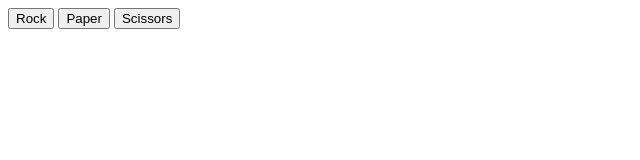
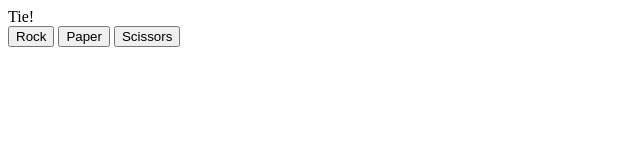
Before and after one commit to khalilcode01/Rock-Paper-Scissors, a plain HTML site: page index.html in a window 1280 px wide. Both pictures are taken after a click on the button "Rock". Shown: the whole page, without its empty margins (0-640 px from the left). Drawn offline with Linux system fonts and the light colour scheme.

Commit message:
Display the round result

```diff
--- a/index.html
+++ b/index.html
@@ -8,6 +8,7 @@
 </head>
 <body>
     <div class="container">
+        <div class="result"></div>
         <button class="btn">Rock</button>
         <button class="btn">Paper</button>
         <button class="btn">Scissors</button>
--- a/script.js
+++ b/script.js
@@ -14,14 +14,14 @@ function getHumanChoice() {
 }
 function playRound (humanChoice, computerChoice) {
     if(humanChoice == computerChoice)
-        console.log("Tie!")
+        result.textContent = "Tie!"
     else if(humanChoice == "Rock" && computerChoice == "Scissors" || humanChoice == "Scissors" && computerChoice == "Paper" || humanChoice == "Paper" && computerChoice == "Rock"){
         humanScore++;
-        console.log("You won your score is " + humanScore);
+        result.textContent = "You won your score is " + humanScore;
     }
     else{
         computerScore++;
-        console.log("You lost your score is " + humanScore);
+        result.textContent = "You lost your score is " + humanScore;
     }
 }
 
@@ -36,6 +36,7 @@ function playGame() {
 let humanScore = 0;
 let computerScore = 0;
 let buttons = document.querySelectorAll(".btn");
+let result = document.querySelector(".result");
 buttons.forEach((button) => {
     button.addEventListener('click', () => {
         playRound(button.textContent, getComputerChoice());
```
